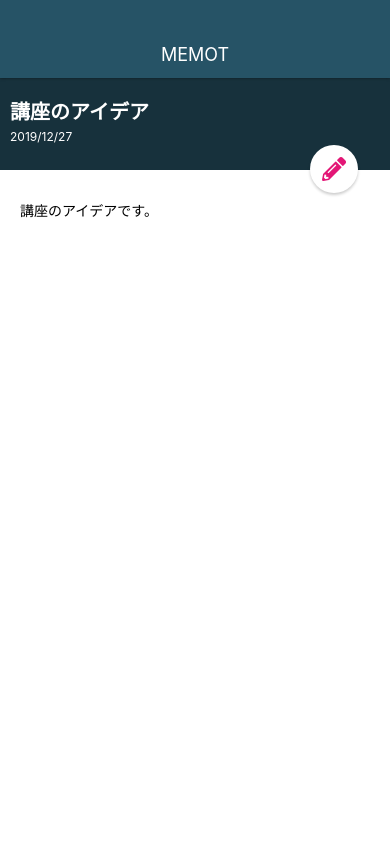
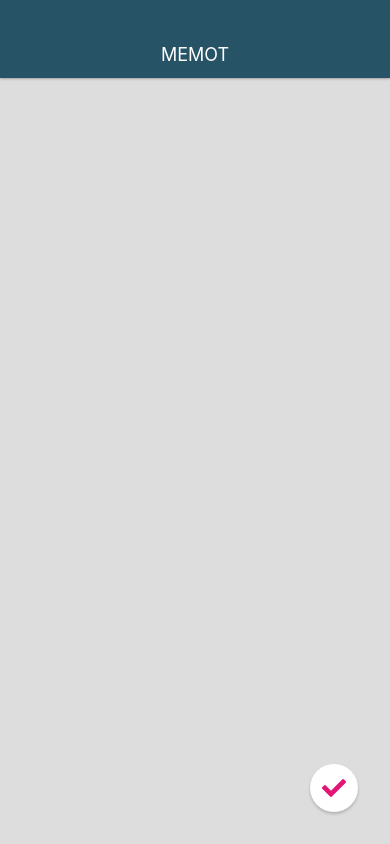
Before and after one commit to wema2/testURL, a React Native app: screen / in a window 390 px wide. Built offline with nearby package versions, Linux system fonts and the light colour scheme.

Commit message:
Create MemoEditScreen

```diff
--- a/App.js
+++ b/App.js
@@ -2,13 +2,13 @@
 import { StyleSheet, View } from 'react-native';
 
 import Appbar from './src/components/Appbar';
-import MemoDetailScreen from './src/screens/MemoDetailScreen';
+import MemoEditScreen from './src/screens/MemoEditScreen';
 
 export default function App() {
   return (
     <View style={styles.container}>
       <Appbar />
-      <MemoDetailScreen />
+      <MemoEditScreen />
     </View>
   );
 }
--- a/src/elements/CircleButton.js
+++ b/src/elements/CircleButton.js
@@ -8,6 +8,7 @@
 const CustomIcon = createIconSet({ // 公式のglyphMaoを分かりやすくおきかえた
   pencil: '\uf303', // 鉛筆
   plus: '\uf067', // プラス
+  check: '\uf00c',
 }, 'FontAwesome');
 
 class CircleButton extends React.Component {
--- /dev/null
+++ b/src/screens/MemoEditScreen.js
@@ -0,0 +1,33 @@
+import React from 'react';
+import { StyleSheet, View, TextInput } from 'react-native';
+
+import CircleButton from '../elements/CircleButton';
+
+class MemoEditScreen extends React.Component {
+  render() {
+    return (
+      <View style={styles.container}>
+        <TextInput style={styles.memoEditInput} multiline />
+        <CircleButton name="check" color="white" style={styles.checkButton} />
+      </View>
+    );
+  }
+}
+
+const styles = StyleSheet.create({
+  container: {
+    flex: 1,
+    width: '100%',
+  },
+  memoEditInput: {
+    backgroundColor: '#ddd',
+    flex: 1,
+    paddingTop: 32,
+    paddingRight: 16,
+    paddingLeft: 12,
+    paddingBottom: 16,
+    fontSize: 16,
+  },
+});
+
+export default MemoEditScreen;
```
